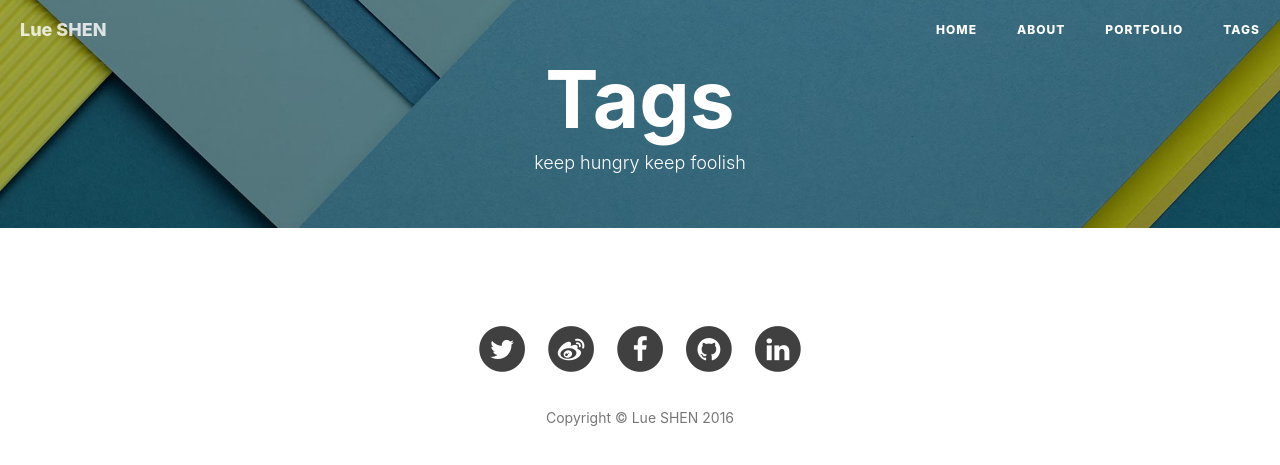
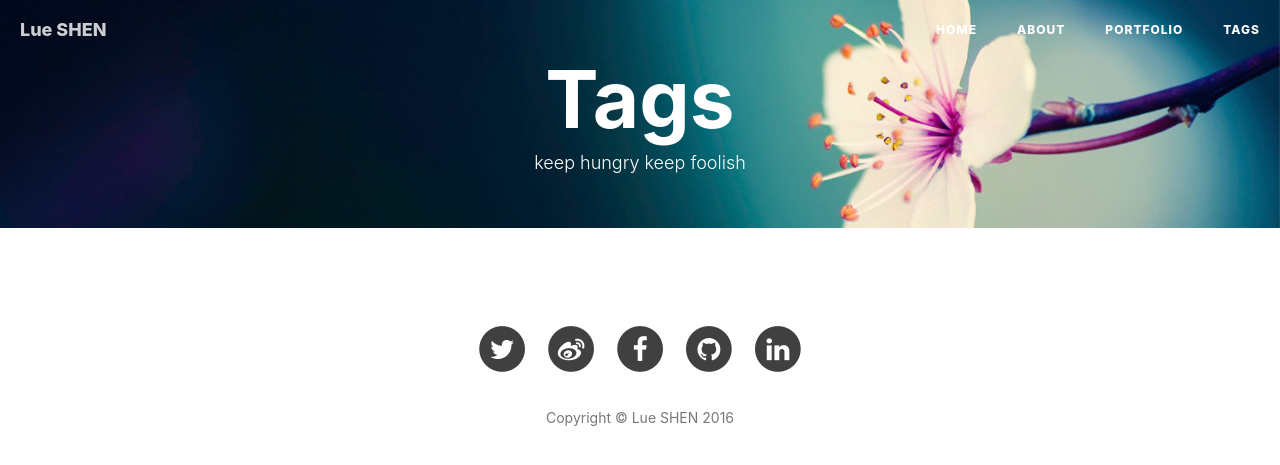
Before and after one commit to lucasushi/lueshen-old-blog, a Jekyll site: the page built from tags.html, in a window 1280 px wide. Shown: the top 465 px of the page. Built offline with Jekyll 4.4.1, drawn with Linux system fonts in a browser that asks for light colours; nearby versions of some CDN libraries; comment, search, counter and statistics services are not loaded.

Commit message:
Update tags.html

```diff
--- a/tags.html
+++ b/tags.html
@@ -2,7 +2,7 @@
 title: Tags
 layout: default
 description: keep hungry keep foolish
-header-img: "img/tag-bg.jpg"
+header-img: "img/tags-header.jpg"
 ---
 
 <!-- Page Header -->
```
